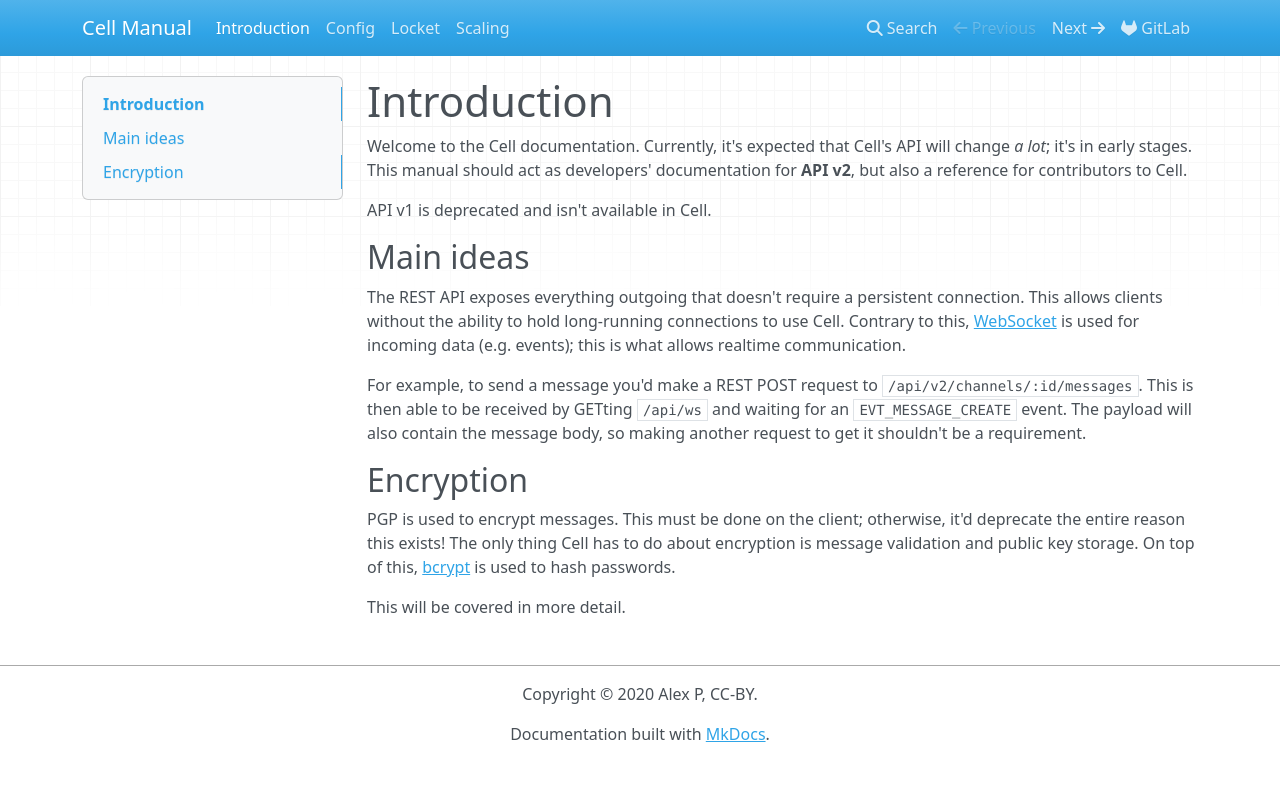
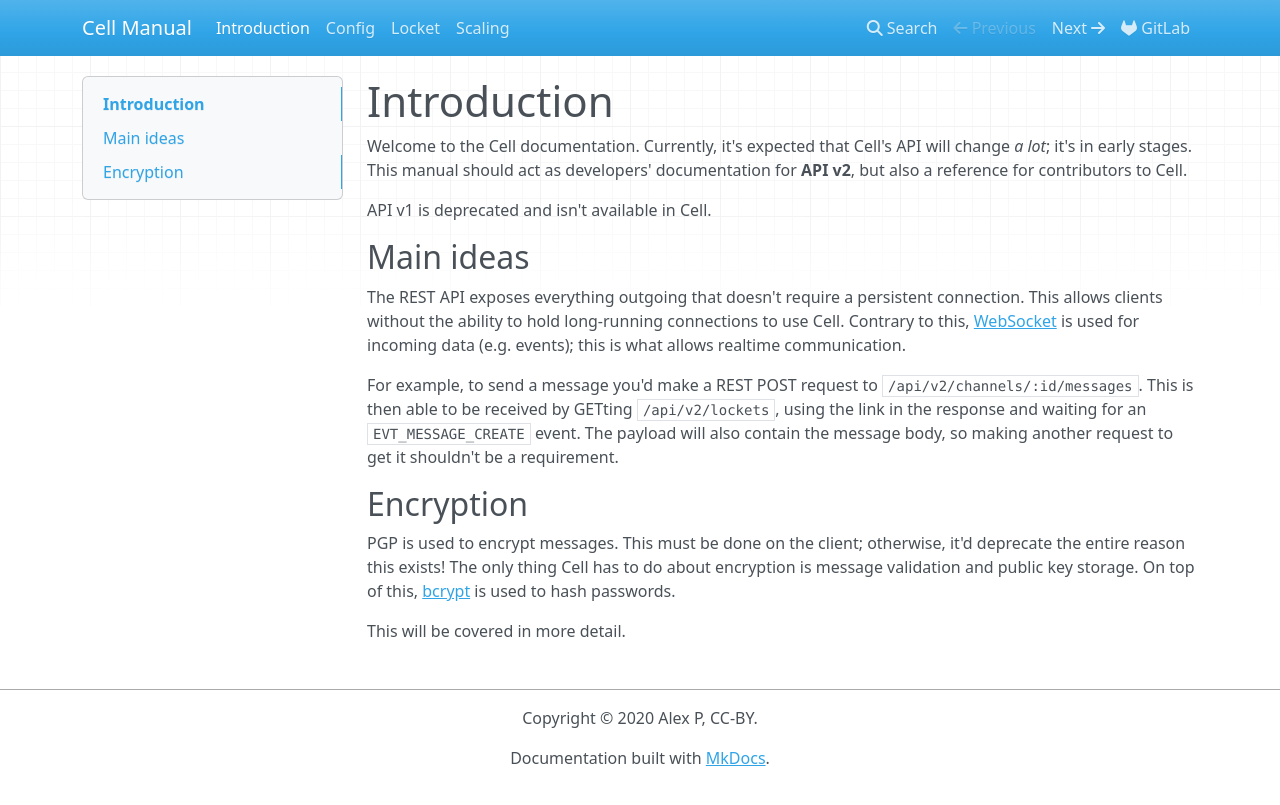
Before and after one commit to open-slicer/cell, an MkDocs documentation site: the page built from docs/index.md, in a window 1280 px wide. Shown: the top 805 px of the page. Built offline with MkDocs 1.6.1, drawn with Linux system fonts in a browser that asks for light colours; nearby versions of some CDN libraries.

Commit message:
fix: /api/v2/ws -> /api/v2/lockets

```diff
--- a/docs/index.md
+++ b/docs/index.md
@@ -8,7 +8,7 @@ API v1 is deprecated and isn't available in Cell.
 
 The REST API exposes everything outgoing that doesn't require a persistent connection. This allows clients without the ability to hold long-running connections to use Cell. Contrary to this, [WebSocket](https://en.wikipedia.org/wiki/WebSocket) is used for incoming data (e.g. events); this is what allows realtime communication.
 
-For example, to send a message you'd make a REST POST request to `/api/v2/channels/:id/messages`. This is then able to be received by GETting `/api/ws` and waiting for an `EVT_MESSAGE_CREATE` event. The payload will also contain the message body, so making another request to get it shouldn't be a requirement.
+For example, to send a message you'd make a REST POST request to `/api/v2/channels/:id/messages`. This is then able to be received by GETting `/api/v2/lockets`, using the link in the response and waiting for an `EVT_MESSAGE_CREATE` event. The payload will also contain the message body, so making another request to get it shouldn't be a requirement.
 
 ## Encryption
 
```
